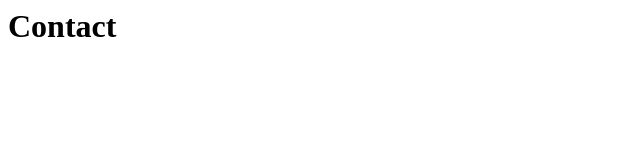
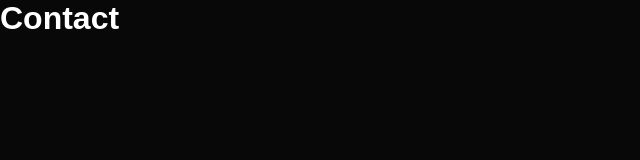
Before and after one commit to Bjorn-Christensen/Portfolio, a plain HTML site: page contact.html in a window 1280 px wide. Shown: the whole page, without its empty margins (0-640 px from the left). Drawn offline with Linux system fonts and the light colour scheme.

Commit message:
newstyle

```diff
--- a/contact.html
+++ b/contact.html
@@ -3,6 +3,7 @@
     <meta charset="UTF-8">
     <meta name="viewport" content="width=device-width, initial-scale=1.0">
     <title>Document</title>
+    <link rel="stylesheet" href="styles.css">
 </head>
 <body>
     <h1>Contact</h1>
```
Also changed, not shown: index.html (+1 -0 lines).
